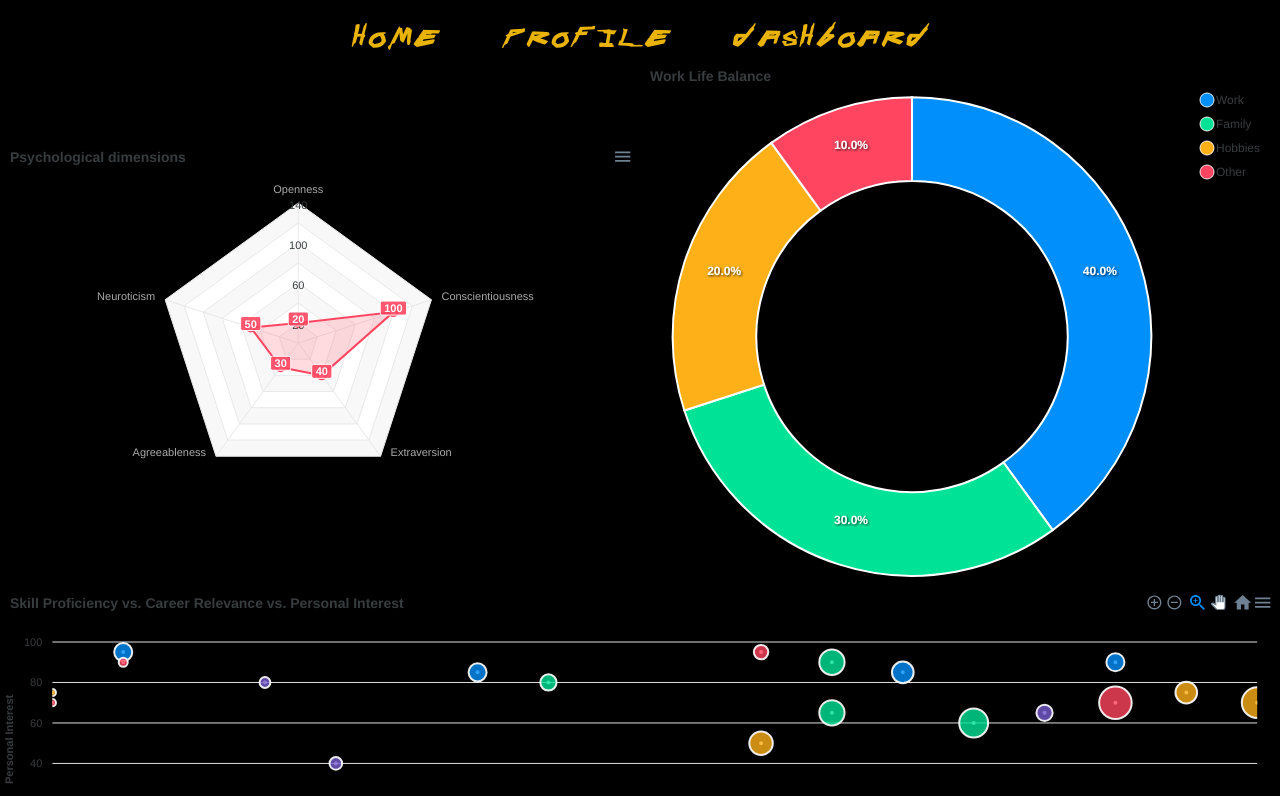
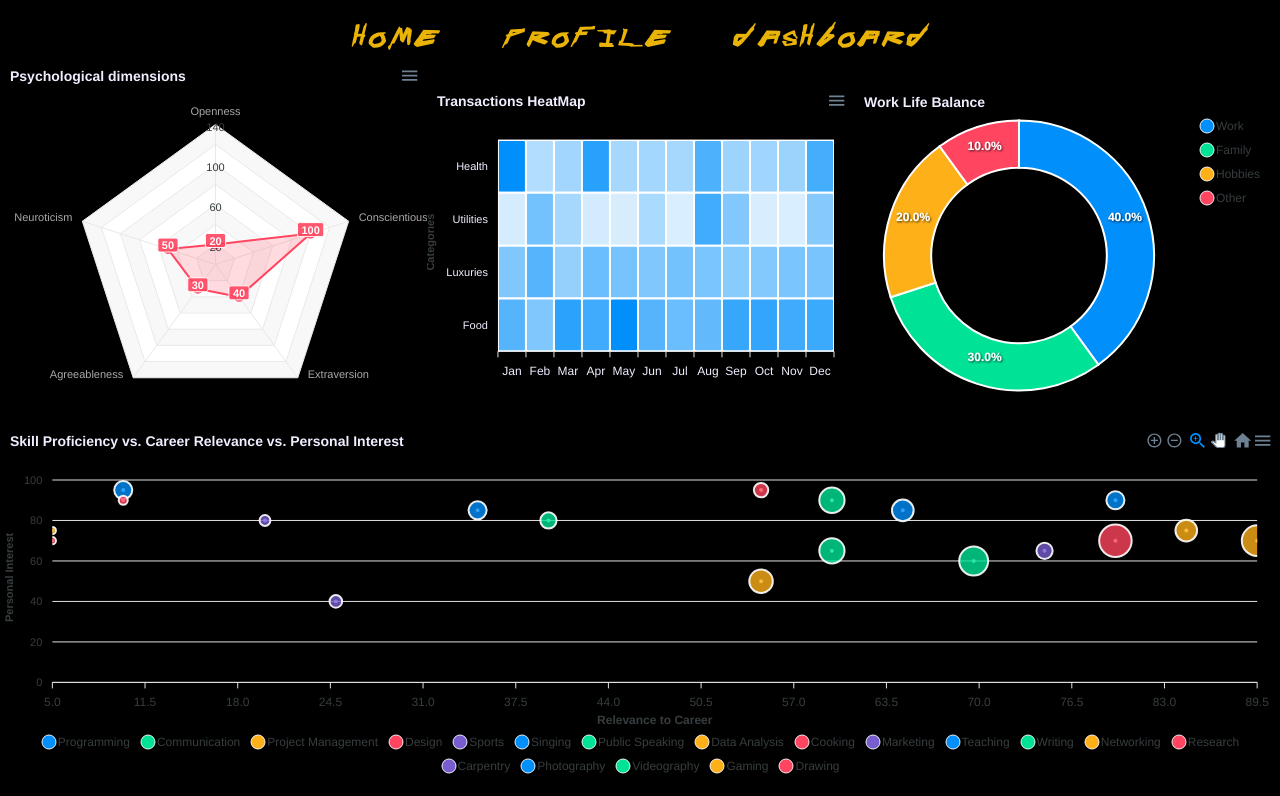
Before and after one commit to HuzefaDohadwala/HAAWKS_Csi_Minithon, a React (Create React App) app in the folder my-app/: page /dashboard in a window 1280 px wide. Shown: the top 796 px of the page. Built offline with nearby package versions, Linux system fonts and the light colour scheme.

Commit message:
graphs once more

```diff
--- a/my-app/src/Components/BubbleChart.jsx
+++ b/my-app/src/Components/BubbleChart.jsx
@@ -1,90 +1,90 @@
-import React, { useState } from 'react';
-import ReactApexChart from 'react-apexcharts';
+import React, { useState } from "react";
+import ReactApexChart from "react-apexcharts";
 
 const BubbleChart = () => {
   const [series] = useState([
     {
-      name: 'Programming',
-      data: [[80, 90, 50]]
+      name: "Programming",
+      data: [[80, 90, 50]],
     },
     {
-      name: 'Communication',
-      data: [[60, 65, 70]]
+      name: "Communication",
+      data: [[60, 65, 70]],
     },
     {
-      name: 'Project Management',
-      data: [[85, 75, 60]]
+      name: "Project Management",
+      data: [[85, 75, 60]],
     },
     {
-      name: 'Design',
-      data: [[55, 95, 40]]
+      name: "Design",
+      data: [[55, 95, 40]],
     },
     {
-      name: 'Sports',
-      data: [[20, 80, 30]]
+      name: "Sports",
+      data: [[20, 80, 30]],
     },
     {
-      name: 'Singing',
-      data: [[10, 95, 50]]
+      name: "Singing",
+      data: [[10, 95, 50]],
     },
     {
-      name: 'Public Speaking',
-      data: [[70, 60, 80]]
+      name: "Public Speaking",
+      data: [[70, 60, 80]],
     },
     {
-      name: 'Data Analysis',
-      data: [[90, 70, 85]]
+      name: "Data Analysis",
+      data: [[90, 70, 85]],
     },
     {
-      name: 'Cooking',
-      data: [[5, 70, 20]]
+      name: "Cooking",
+      data: [[5, 70, 20]],
     },
     {
-      name: 'Marketing',
-      data: [[75, 65, 45]]
+      name: "Marketing",
+      data: [[75, 65, 45]],
     },
     {
-      name: 'Teaching',
-      data: [[65, 85, 60]]
+      name: "Teaching",
+      data: [[65, 85, 60]],
     },
     {
-      name: 'Writing',
-      data: [[60, 90, 70]]
+      name: "Writing",
+      data: [[60, 90, 70]],
     },
     {
-      name: 'Networking',
-      data: [[55, 50, 65]]
+      name: "Networking",
+      data: [[55, 50, 65]],
     },
     {
-      name: 'Research',
-      data: [[80, 70, 90]]
+      name: "Research",
+      data: [[80, 70, 90]],
     },
     {
-      name: 'Carpentry',
-      data: [[25, 40, 35]]
+      name: "Carpentry",
+      data: [[25, 40, 35]],
     },
     {
-      name: 'Photography',
-      data: [[35, 85, 50]]
+      name: "Photography",
+      data: [[35, 85, 50]],
     },
     {
-      name: 'Videography',
-      data: [[40, 80, 45]]
+      name: "Videography",
+      data: [[40, 80, 45]],
     },
     {
-      name: 'Gaming',
-      data: [[5, 75, 20]]
+      name: "Gaming",
+      data: [[5, 75, 20]],
     },
     {
-      name: 'Drawing',
-      data: [[10, 90, 25]]
-    }
+      name: "Drawing",
+      data: [[10, 90, 25]],
+    },
   ]);
 
   const options = {
     chart: {
       height: 350,
-      type: 'bubble',
+      type: "bubble",
     },
     dataLabels: {
       enabled: false,
@@ -93,32 +93,40 @@ const BubbleChart = () => {
       opacity: 0.8,
     },
     title: {
-      text: 'Skill Proficiency vs. Career Relevance vs. Personal Interest',
+      text: "Skill Proficiency vs. Career Relevance vs. Personal Interest",
+      style: {
+        color: "#F0EDFF",
+      },
     },
     xaxis: {
       tickAmount: 12,
-      type: 'numeric',
+      type: "numeric",
       title: {
-        text: 'Relevance to Career'
-      }
+        text: "Relevance to Career",
+      },
     },
     yaxis: {
       max: 100,
       title: {
-        text: 'Personal Interest'
-      }
+        text: "Personal Interest",
+      },
     },
     z: {
       range: [0, 100],
       title: {
-        text: 'Proficiency'
-      }
-    }
+        text: "Proficiency",
+      },
+    },
   };
 
   return (
     <div id="chart">
-      <ReactApexChart options={options} series={series} type="bubble" height={350} />
+      <ReactApexChart
+        options={options}
+        series={series}
+        type="bubble"
+        height={350}
+      />
     </div>
   );
 };
--- a/my-app/src/Components/DonutChartComponent.jsx
+++ b/my-app/src/Components/DonutChartComponent.jsx
@@ -22,7 +22,10 @@ const DonutChartComponent = () => {
       },
     ],
     title: {
-      text: 'Work Life Balance',
+      text: "Work Life Balance",
+      style: {
+        color: "#F0EDFF",
+      },
     },
   };
 
--- a/my-app/src/Components/HeatMapChart.jsx
+++ b/my-app/src/Components/HeatMapChart.jsx
@@ -1,42 +1,76 @@
-import React, { useState } from "react";
+import React from "react";
 import ReactApexChart from "react-apexcharts";
 
 const HeatMapChart = () => {
-  const generateData = (rows, cols) => {
-    const data = [];
-    for (let i = 0; i < rows; i++) {
-      const row = [];
-      for (let j = 0; j < cols; j++) {
-        row.push(Math.floor(Math.random() * 90));
-      }
-      data.push(row);
-    }
-    return data;
-  };
-
-  const rows = 2;
-  const cols = 5;
-
-  const [options, setOptions] = useState({
+  const options = {
     chart: {
+      type: "heatmap",
       height: 350,
-      type: "heatmap",
     },
     dataLabels: {
       enabled: false,
     },
     colors: ["#008FFB"],
     title: {
-      text: "HeatMap Chart",
+      text: "Transactions HeatMap",
+      style: {
+        color: "#F0EDFF",
+      },
     },
-  });
+    xaxis: {
+      type: "category",
+      categories: [
+        "Jan",
+        "Feb",
+        "Mar",
+        "Apr",
+        "May",
+        "Jun",
+        "Jul",
+        "Aug",
+        "Sep",
+        "Oct",
+        "Nov",
+        "Dec",
+      ],
+      labels: {
+        style: {
+          colors: "#F0EDFF",
+        },
+      },
+    },
+    yaxis: {
+      type: "category",
+      categories: ["Food", "Luxuries", "Utilities", "Health"],
+      title: {
+        text: "Categories",
+      },
+      labels: {
+        style: {
+          colors: "#F0EDFF",
+        },
+      },
+    },
+  };
 
-  const [series, setSeries] = useState([
+  const series = [
     {
-      name: "Metric",
-      data: generateData(rows, cols),
+      name: "Food",
+      data: [400, 300, 500, 450, 600, 400, 350, 370, 470, 480, 450, 460],
     },
-  ]);
+    {
+      name: "Luxuries",
+      data: [300, 400, 250, 350, 320, 300, 330, 310, 280, 290, 310, 315],
+    },
+    {
+      name: "Utilities",
+      data: [100, 330, 210, 105, 95, 200, 90, 445, 295, 92, 90, 288],
+    },
+    {
+      name: "Health",
+      data: [600, 180, 220, 505, 210, 215, 210, 420, 230, 225, 235, 440],
+    },
+  ];
 
   return (
     <div id="chart">
@@ -44,7 +78,7 @@ const HeatMapChart = () => {
         options={options}
         series={series}
         type="heatmap"
-        height={350}
+        height={300}
       />
     </div>
   );
--- a/my-app/src/Components/LineGraph.jsx
+++ b/my-app/src/Components/LineGraph.jsx
@@ -1,58 +1,63 @@
-import React, { useState, useEffect } from 'react';
-import ReactApexChart from 'react-apexcharts';
+import React, { useState, useEffect } from "react";
+import ReactApexChart from "react-apexcharts";
 
 const LineGraph = () => {
   const initialData = [];
   const XAXISRANGE = 10 * 1000; // Show last 10 seconds of data
 
   const [state, setState] = useState({
-    series: [{
-      data: initialData
-    }],
+    series: [
+      {
+        data: initialData,
+      },
+    ],
     options: {
       chart: {
-        id: 'realtime',
+        id: "realtime",
         height: 350,
-        type: 'line',
+        type: "line",
         animations: {
           enabled: true,
-          easing: 'linear',
+          easing: "linear",
           dynamicAnimation: {
-            speed: 1000
-          }
+            speed: 1000,
+          },
         },
         toolbar: {
-          show: false
+          show: false,
         },
         zoom: {
-          enabled: false
-        }
+          enabled: false,
+        },
       },
       dataLabels: {
-        enabled: false
+        enabled: false,
       },
       stroke: {
-        curve: 'smooth'
+        curve: "smooth",
       },
       title: {
-        text: 'Heart Rate Per Second',
-        align: 'left'
+        text: "Heart Rate Per Second",
+        align: "left",
+        style: {
+          color: "#F0EDFF",
+        },
       },
       markers: {
-        size: 0
+        size: 0,
       },
       xaxis: {
-        type: 'datetime',
+        type: "datetime",
         range: XAXISRANGE,
       },
       yaxis: {
-        max: 180,  // Assuming a reasonable maximum heart rate for adults
-        min: 50   // Assuming a reasonable minimum heart rate for adults
+        max: 180, // Assuming a reasonable maximum heart rate for adults
+        min: 50, // Assuming a reasonable minimum heart rate for adults
       },
       legend: {
-        show: false
+        show: false,
       },
-    }
+    },
   });
 
   useEffect(() => {
@@ -62,16 +67,17 @@ const LineGraph = () => {
       const x = new Date().getTime();
 
       // Add new data and remove old data to fit into view
-      const updatedData = [
-        ...state.series[0].data,
-        { x, y: newRate }
-      ].slice(-10);
+      const updatedData = [...state.series[0].data, { x, y: newRate }].slice(
+        -10
+      );
 
-      setState(prevState => ({
+      setState((prevState) => ({
         ...prevState,
-        series: [{
-          data: updatedData
-        }]
+        series: [
+          {
+            data: updatedData,
+          },
+        ],
       }));
     }, 1000);
 
@@ -81,7 +87,12 @@ const LineGraph = () => {
 
   return (
     <div id="chart">
-      <ReactApexChart options={state.options} series={state.series} type="line" height={350} />
+      <ReactApexChart
+        options={state.options}
+        series={state.series}
+        type="line"
+        height={350}
+      />
     </div>
   );
 };
--- a/my-app/src/Components/Radar.jsx
+++ b/my-app/src/Components/Radar.jsx
@@ -1,12 +1,11 @@
-import React, { useState } from 'react';
+import React, { useState } from "react";
 // import ReactDOM from 'react-dom';
-import ReactApexChart from 'react-apexcharts';
-
+import ReactApexChart from "react-apexcharts";
 
 const Radar = (props) => {
   const [series, setSeries] = useState([
     {
-      name: 'Series 1',
+      name: "Series 1",
       data: [20, 100, 40, 30, 50],
     },
   ]);
@@ -14,7 +13,7 @@ const Radar = (props) => {
   const [options, setOptions] = useState({
     chart: {
       height: 350,
-      type: 'radar',
+      type: "radar",
     },
     dataLabels: {
       enabled: true,
@@ -23,21 +22,24 @@ const Radar = (props) => {
       radar: {
         size: 140,
         polygons: {
-          strokeColors: '#e9e9e9',
+          strokeColors: "#e9e9e9",
           fill: {
-            colors: ['#f8f8f8', '#fff'],
+            colors: ["#f8f8f8", "#fff"],
           },
         },
       },
     },
     title: {
-      text: 'Psychological dimensions',
+      text: "Psychological dimensions",
+      style: {
+        color: "#F0EDFF",
+      },
     },
-    colors: ['#FF4560'],
+    colors: ["#FF4560"],
     markers: {
       size: 4,
-      colors: ['#fff'],
-      strokeColor: '#FF4560',
+      colors: ["#fff"],
+      strokeColor: "#FF4560",
       strokeWidth: 2,
     },
     tooltip: {
@@ -48,11 +50,13 @@ const Radar = (props) => {
       },
     },
     xaxis: {
-      categories: ['Openness',
-      'Conscientiousness',
-      'Extraversion',
-      'Agreeableness',
-      'Neuroticism'],
+      categories: [
+        "Openness",
+        "Conscientiousness",
+        "Extraversion",
+        "Agreeableness",
+        "Neuroticism",
+      ],
     },
     yaxis: {
       tickAmount: 7,
@@ -61,7 +65,7 @@ const Radar = (props) => {
           if (i % 2 === 0) {
             return val;
           } else {
-            return '';
+            return "";
           }
         },
       },
@@ -70,11 +74,14 @@ const Radar = (props) => {
 
   return (
     <div id="chart">
-      <ReactApexChart options={options} series={series} type="radar" height={350} />
+      <ReactApexChart
+        options={options}
+        series={series}
+        type="radar"
+        height={350}
+      />
     </div>
   );
 };
 
-
-
 export default Radar;
--- a/my-app/src/Pages/Dashboard.jsx
+++ b/my-app/src/Pages/Dashboard.jsx
@@ -12,6 +12,9 @@ const Dashboard = () => {
       <div className="flex items-center">
         <div className="flex-1 chart_radar">
           <Radar />
+        </div>
+        <div className="flex-1 chart_heatmap">
+          <HeatMapChart />
         </div>
         <div className="flex-1 chart_donut">
           <DonutChartComponent />
```
